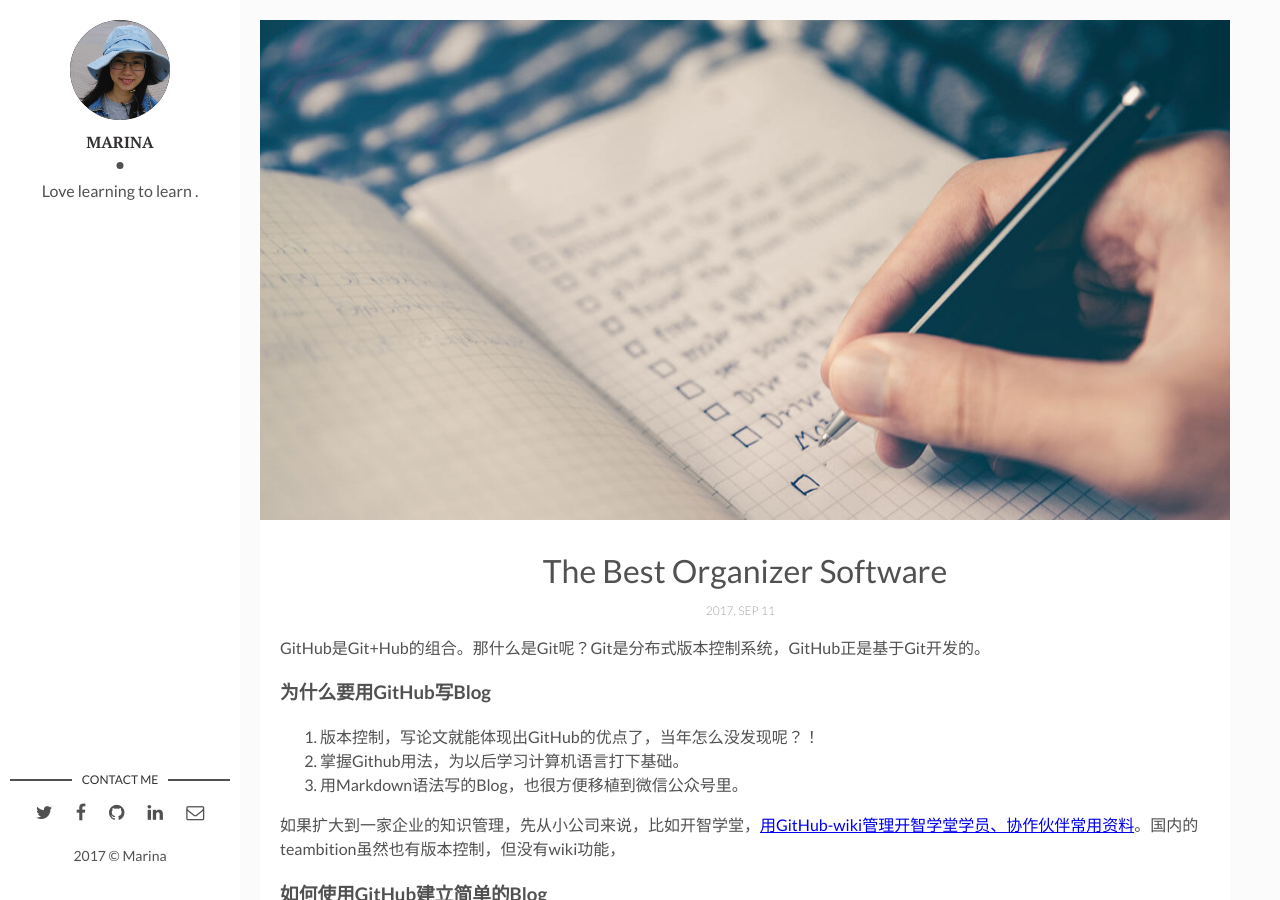
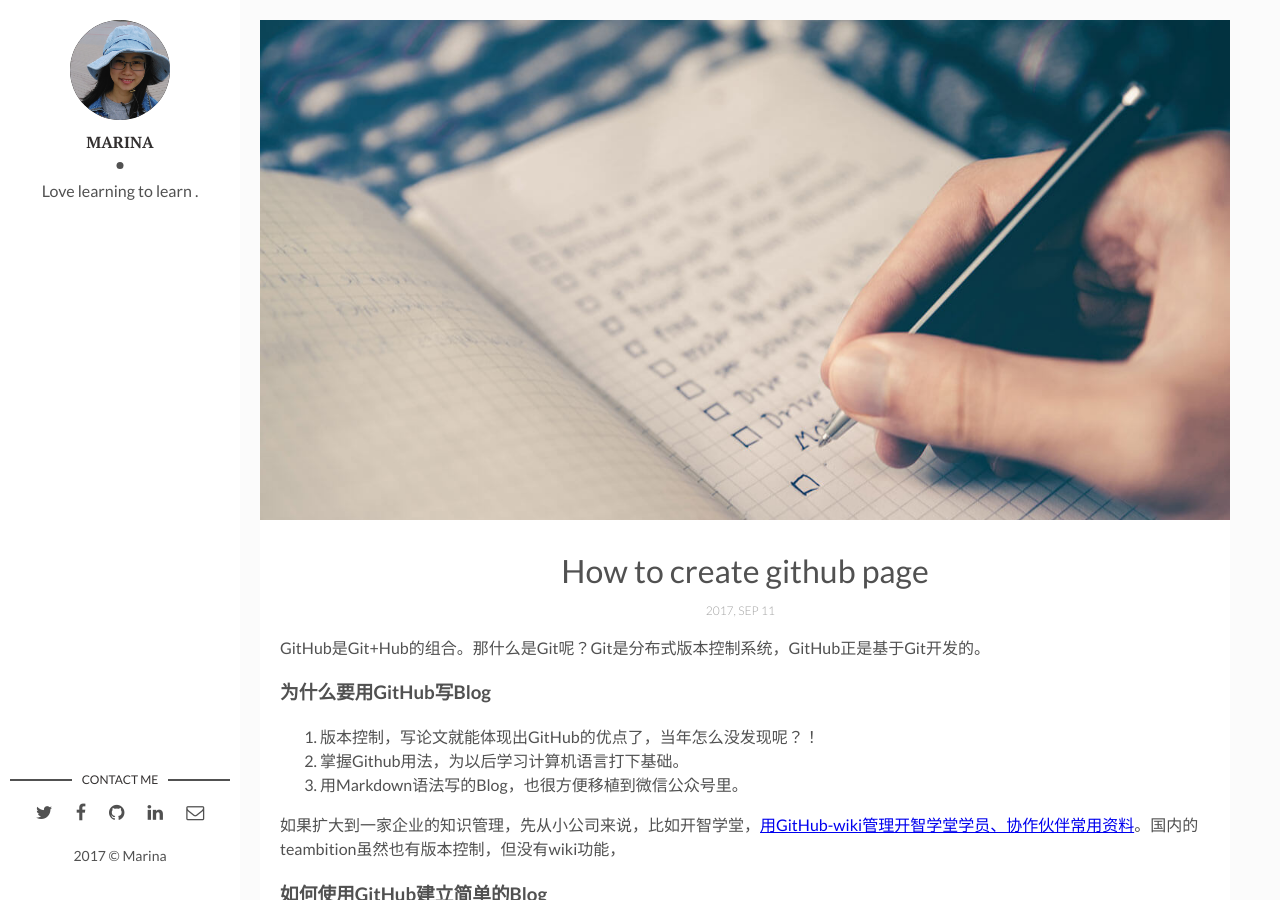
Before and after one commit to Marina-Ma/Marina-Ma.github.io, a Jekyll site: the page built from _posts/2017-10-26-How-to-create-github-page.md, in a window 1280 px wide and 900 px high. Built offline with Jekyll 4.4.1, drawn with Linux system fonts in a browser that asks for light colours; comment, search, counter and statistics services are not loaded.

Commit message:
Update 2017-10-26-How-to-create-github-page.md

```diff
--- a/_posts/2017-10-26-How-to-create-github-page.md
+++ b/_posts/2017-10-26-How-to-create-github-page.md
@@ -1,6 +1,6 @@
 ---
 layout: post
-title: The Best Organizer Software
+title: How to create github page
 date: 2017-09-12 00:00:00 +0300
 description: Software (optional)
 img: software.jpg # Add image post (optional)
```
